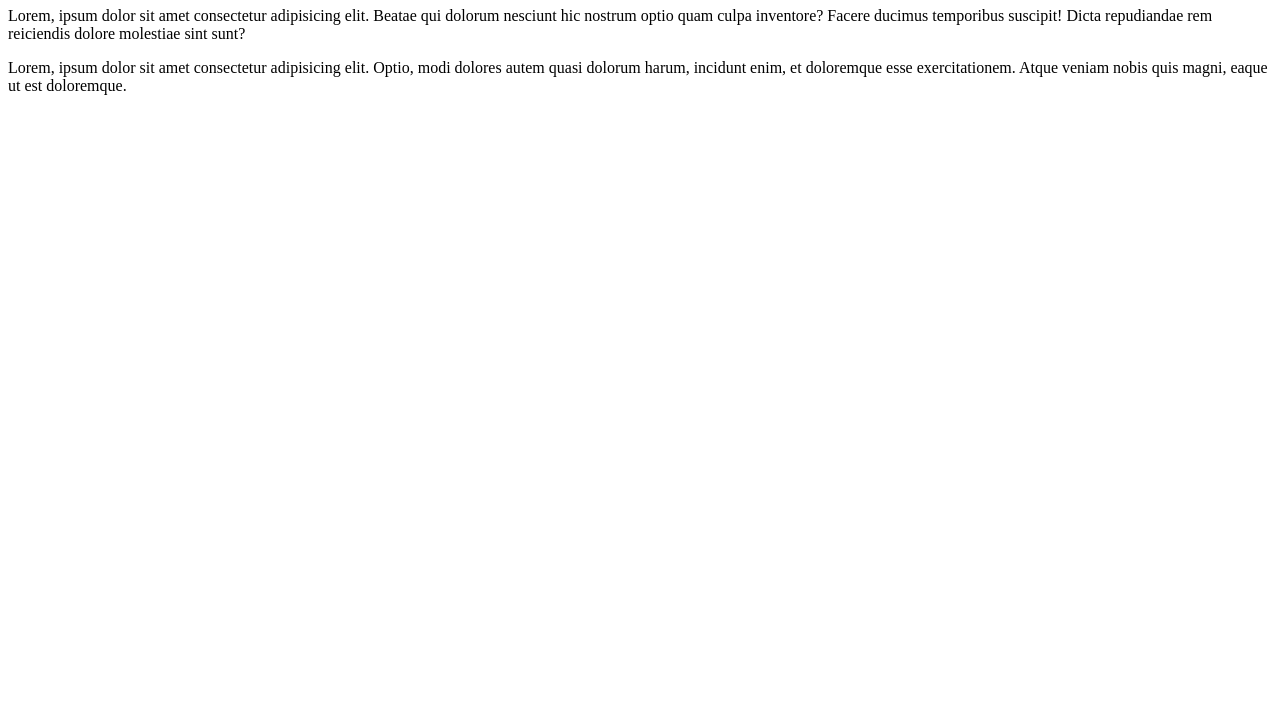
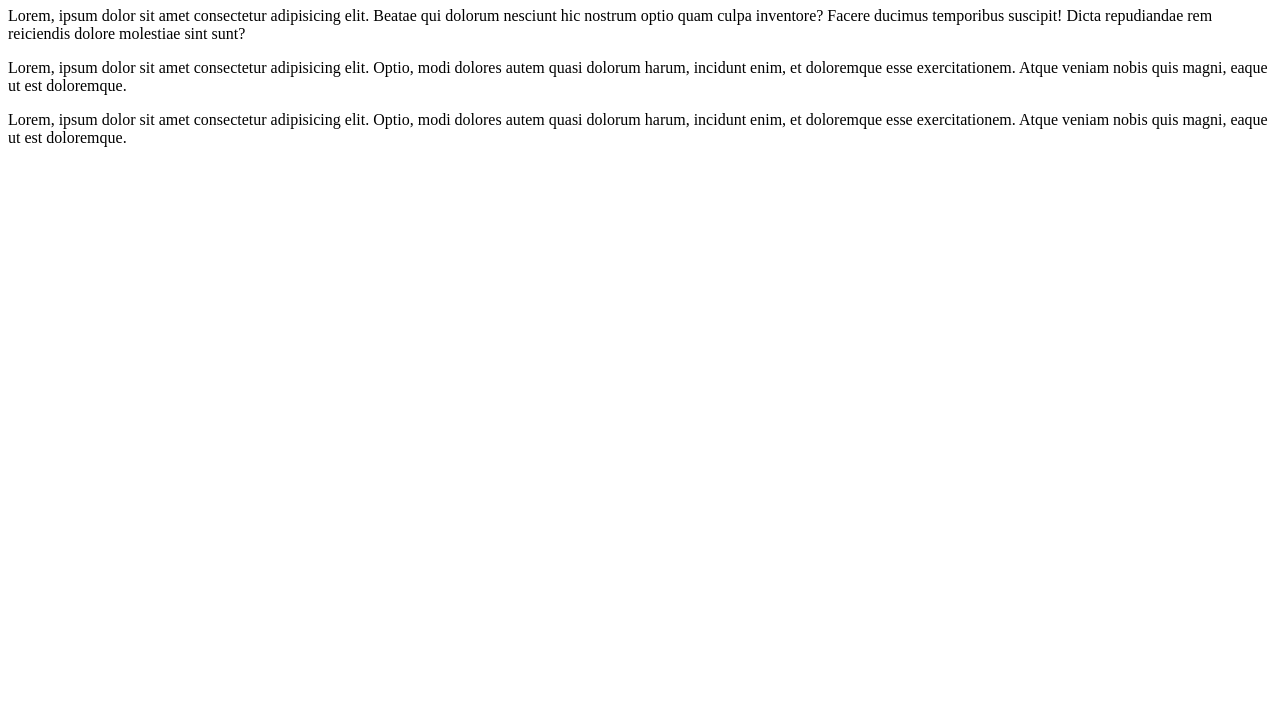
Before and after one commit to Epitomiza/ulonma, a plain HTML site: page index.html in a window 1280 px wide. Shown: the part 73-800 px from the top of the page. Drawn offline with Linux system fonts and the light colour scheme.

Commit message:
Updated index

```diff
--- a/index.html
+++ b/index.html
@@ -19,5 +19,11 @@
         enim, et doloremque esse exercitationem. Atque veniam
         nobis quis magni, eaque ut est doloremque.
     </p>
+    <p>
+        Lorem, ipsum dolor sit amet consectetur adipisicing elit.
+        Optio, modi dolores autem quasi dolorum harum, incidunt
+        enim, et doloremque esse exercitationem. Atque veniam
+        nobis quis magni, eaque ut est doloremque.
+    </p>
 </body>
 </html>
```
